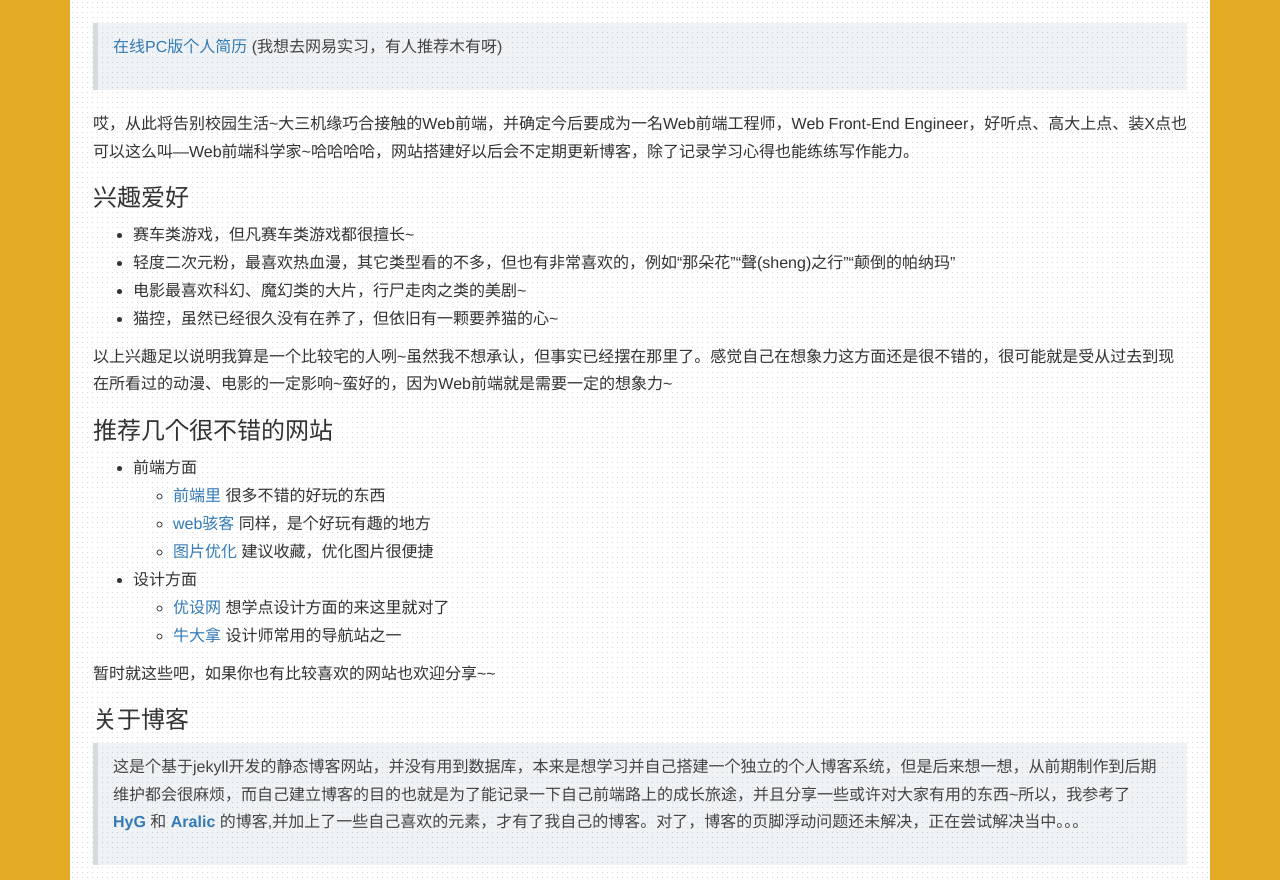
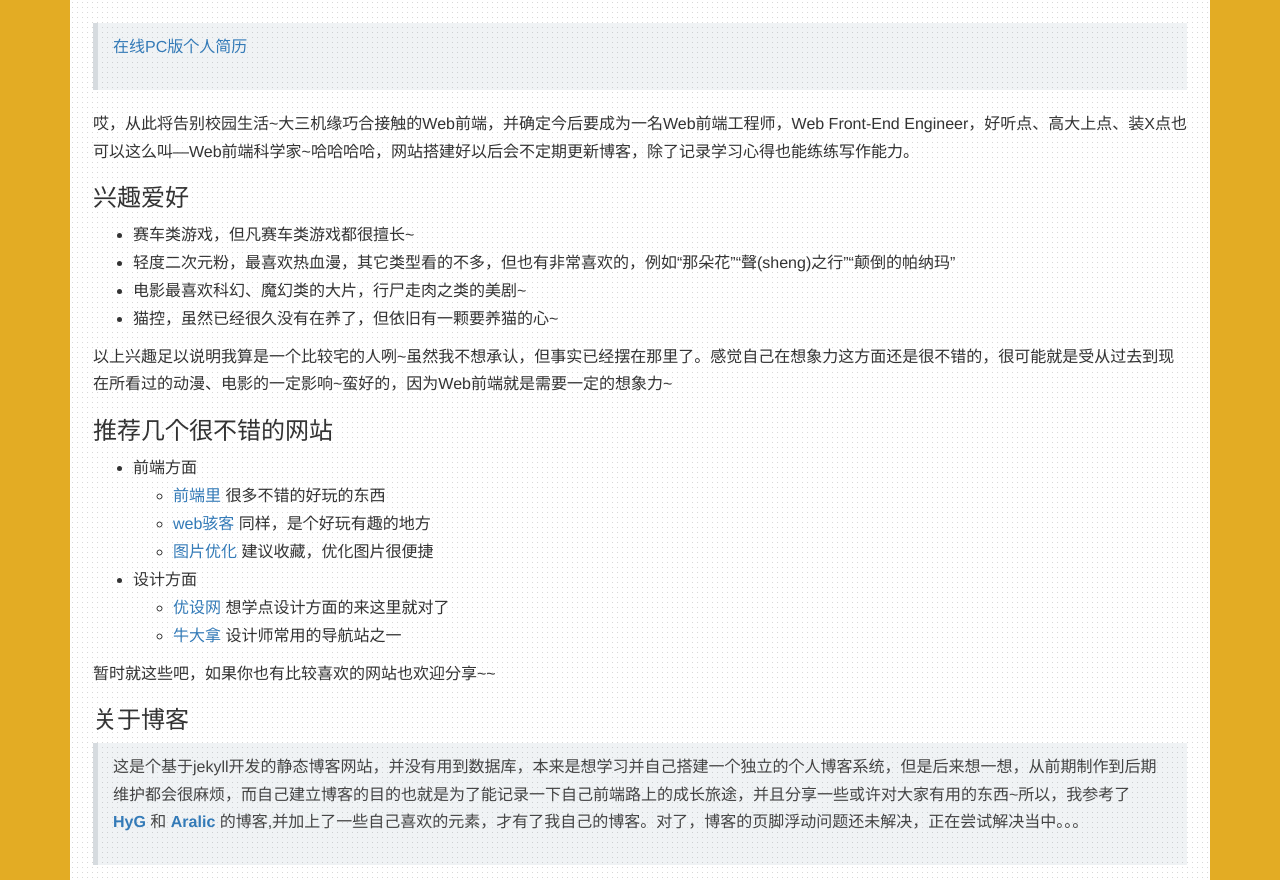
Before and after one commit to momeakl/momeakl.github.io, a Jekyll site: the page built from pages/3about.md, in a window 1280 px wide. Shown: the part 557-1437 px from the top of the page. Built offline with Jekyll 4.4.1, drawn with Linux system fonts in a browser that asks for light colours; nearby versions of some CDN libraries; some web fonts are replaced; comment, search, counter and statistics services are not loaded; a style sheet for code colours, icons or effects is not loaded; grey boxes are pictures that could not be loaded.

```diff
--- a/pages/3about.md
+++ b/pages/3about.md
@@ -10,7 +10,7 @@
 本人是一名即将毕业的大四学生，计划将于1月初前往杭州开始找工作，想要找一份Web前端工程师的工作
 
 
-> [在线PC版个人简历](http://momeakl.github.io/CV/) (我想去网易实习，有人推荐木有呀)
+> [在线PC版个人简历](http://momeakl.github.io/CV/)
 
 哎，从此将告别校园生活~大三机缘巧合接触的Web前端，并确定今后要成为一名Web前端工程师，Web Front-End Engineer，好听点、高大上点、装X点也可以这么叫---Web前端科学家~哈哈哈哈，网站搭建好以后会不定期更新博客，除了记录学习心得也能练练写作能力。
 
```
